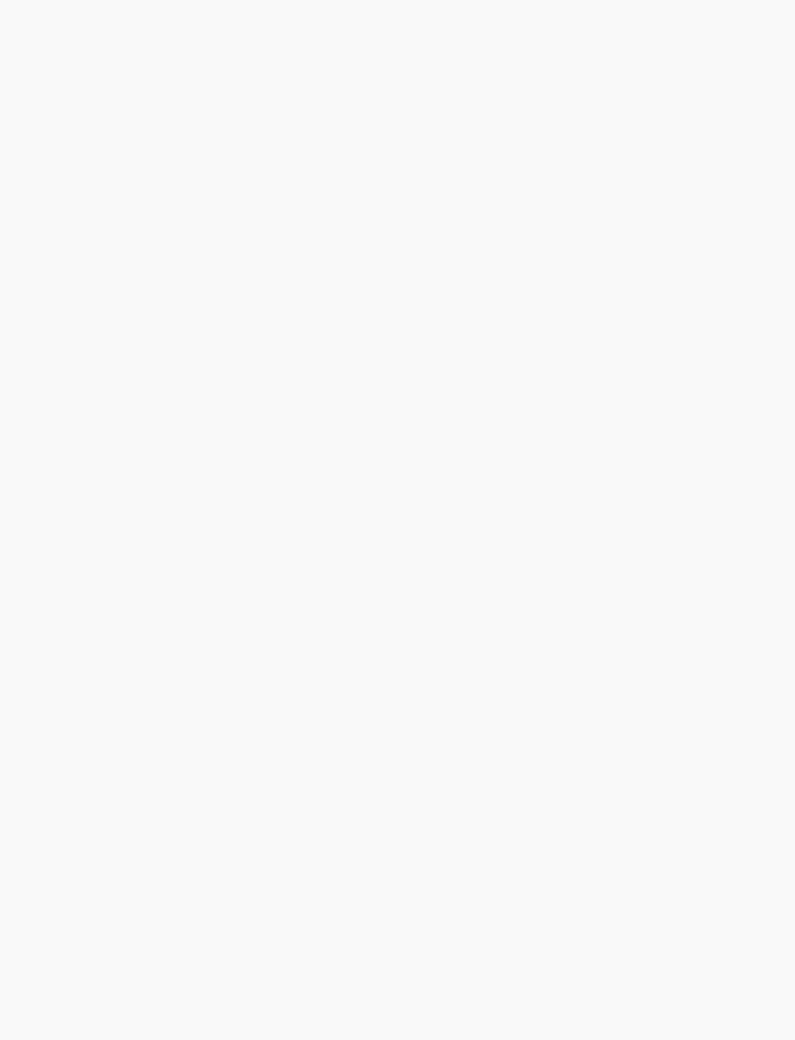
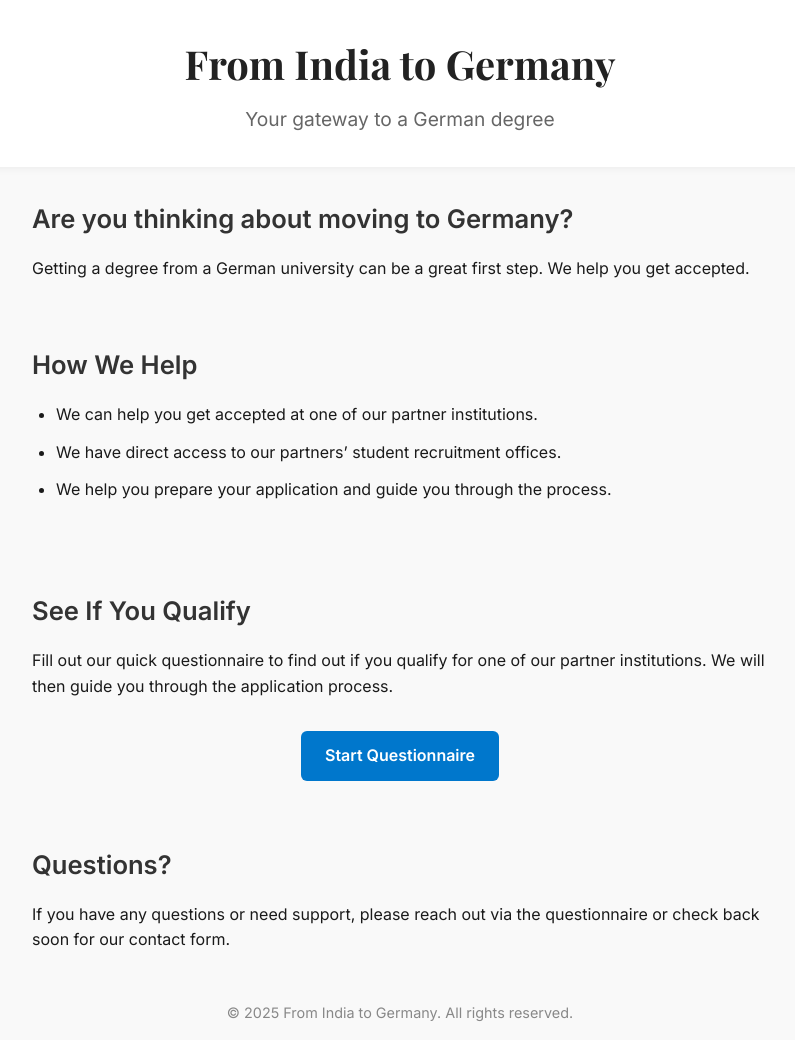
Before and after one commit to India2Germany/India2Germany, a plain HTML site: page index.html in a window 1280 px wide. Shown: the whole page, without its empty margins (240-1035 px from the left). Before the commit the page ends 800 px from the top, so only its background shows below. Drawn offline with nearby package versions, Linux system fonts and the light colour scheme.

Commit message:
Update index.html

```diff
--- a/index.html
+++ b/index.html
@@ -3,51 +3,112 @@
 <head>
   <meta charset="UTF-8" />
   <meta name="viewport" content="width=device-width, initial-scale=1.0" />
+  <meta name="description" content="From India to Germany - Get accepted into German universities with our help." />
   <title>From India to Germany</title>
-  <link href="https://fonts.googleapis.com/css2?family=Playfair+Display:wght@600&family=Inter:wght@400;600&display=swap" rel="stylesheet">
+  <link href="https://fonts.googleapis.com/css2?family=Inter:wght@400;600&family=Playfair+Display:wght@700&display=swap" rel="stylesheet">
   <style>
+    * {
+      margin: 0; padding: 0; box-sizing: border-box;
+    }
     body {
-      margin: 0;
       font-family: 'Inter', sans-serif;
+      color: #1a1a1a;
       background: #f9f9f9;
-      color: #333;
+      line-height: 1.6;
     }
     header {
-      background: #1f2937;
-      color: white;
-      padding: 60px 20px;
+      background: #ffffff;
+      padding: 2rem;
       text-align: center;
+      box-shadow: 0 2px 8px rgba(0,0,0,0.05);
     }
     header h1 {
       font-family: 'Playfair Display', serif;
-      font-size: 2.8rem;
-      margin-bottom: 10px;
+      font-size: 2.5rem;
+      color: #222;
     }
     header p {
       font-size: 1.2rem;
-      opacity: 0.9;
+      margin-top: 0.5rem;
+      color: #666;
     }
     section {
-      max-width: 900px;
-      margin: 40px auto;
-      padding: 0 20px;
+      padding: 2rem;
+      max-width: 800px;
+      margin: auto;
     }
-    h2 {
-      font-family: 'Playfair Display', serif;
-      font-size: 1.8rem;
-      margin-bottom: 10px;
-      color: #1f2937;
+    section h2 {
+      font-size: 1.6rem;
+      margin-bottom: 1rem;
+      color: #333;
     }
-    .card {
-      background: white;
-      border-radius: 10px;
-      padding: 20px;
-      margin-bottom: 20px;
-      box-shadow: 0 5px 15px rgba(0,0,0,0.05);
+    ul {
+      margin-left: 1.5rem;
+      margin-bottom: 1.5rem;
+    }
+    ul li {
+      margin-bottom: 0.75rem;
     }
     .cta {
       text-align: center;
-      margin: 50px 0;
+      margin-top: 2rem;
     }
     .cta a {
-      background: #2563
+      display: inline-block;
+      background: #0077cc;
+      color: white;
+      padding: 0.75rem 1.5rem;
+      border-radius: 6px;
+      text-decoration: none;
+      font-weight: 600;
+      transition: background 0.3s ease;
+    }
+    .cta a:hover {
+      background: #005fa3;
+    }
+    footer {
+      text-align: center;
+      padding: 1rem;
+      font-size: 0.9rem;
+      color: #888;
+    }
+  </style>
+</head>
+<body>
+  <header>
+    <h1>From India to Germany</h1>
+    <p>Your gateway to a German degree</p>
+  </header>
+
+  <section>
+    <h2>Are you thinking about moving to Germany?</h2>
+    <p>Getting a degree from a German university can be a great first step. We help you get accepted.</p>
+  </section>
+
+  <section>
+    <h2>How We Help</h2>
+    <ul>
+      <li>We can help you get accepted at one of our partner institutions.</li>
+      <li>We have direct access to our partners’ student recruitment offices.</li>
+      <li>We help you prepare your application and guide you through the process.</li>
+    </ul>
+  </section>
+
+  <section>
+    <h2>See If You Qualify</h2>
+    <p>Fill out our quick questionnaire to find out if you qualify for one of our partner institutions. We will then guide you through the application process.</p>
+    <div class="cta">
+      <a href="https://forms.gle/6M4u6Z3GZ6f7z7zz6" target="_blank">Start Questionnaire</a>
+    </div>
+  </section>
+
+  <section>
+    <h2>Questions?</h2>
+    <p>If you have any questions or need support, please reach out via the questionnaire or check back soon for our contact form.</p>
+  </section>
+
+  <footer>
+    &copy; 2025 From India to Germany. All rights reserved.
+  </footer>
+</body>
+</html>
```
